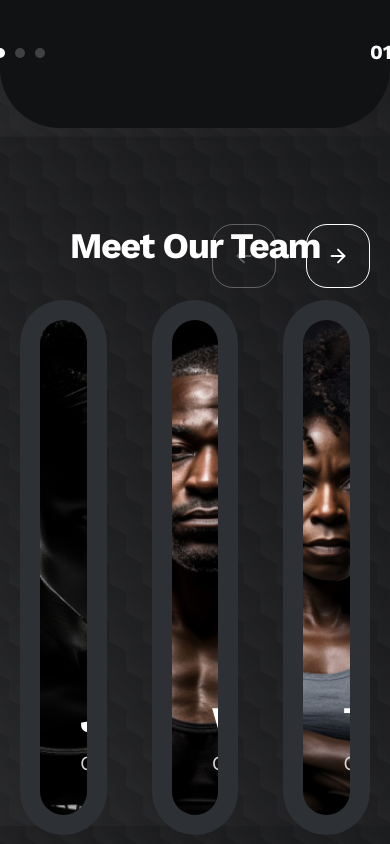
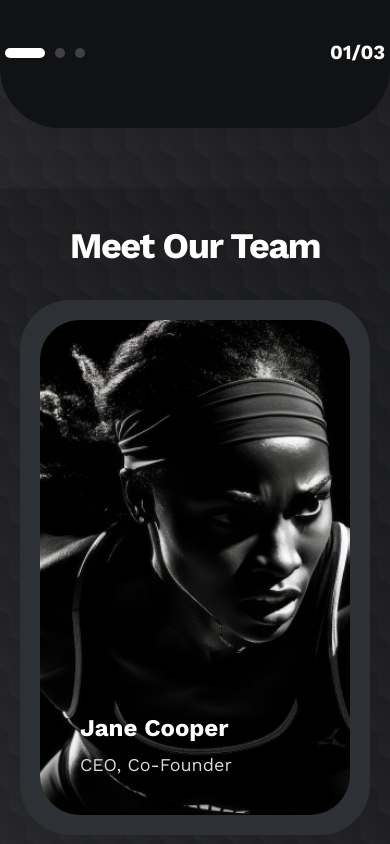
Before and after one commit to mickeyminion14/shadcn-ui, a Next.js app: page /about-us in a window 390 px wide. Shown: the part 2580-3424 px from the top of the page. Built offline with nearby package versions, Linux system fonts and the light colour scheme.

Commit message:
mobile responsive

```diff
--- a/app/(marketing)/about-us/_components/meet-our-team/meet-our-team.module.scss
+++ b/app/(marketing)/about-us/_components/meet-our-team/meet-our-team.module.scss
@@ -196,8 +196,14 @@
 
 
 @media (max-width: 767px) {
+    .embla {
+        --slide-spacing: 45px;
+        --slide-size: 100%;
+        --slide-height: 640px;
+    }
+
     .meetOurTeam {
-        padding: 96px 0;
+        padding: 96px 0 200px;
     }
 
     .meetOurTeamTitle {
@@ -211,10 +217,35 @@
     }
 
     .sliderWrapper {
-
         .infoImage {
             order: 1;
-            // height: 300px;
+        }
+
+        .infoBlk {
+            .button {
+                margin-bottom: 16px;
+            }
+
+            .title {
+                font-size: 24px;
+                line-height: 32px;
+            }
+
+            .description {
+                font-size: 18px;
+            }
+        }
+    }
+
+    .embla__buttons {
+        width: 100%;
+        max-width: 283px;
+        gap: 8px;
+        top: 650px;
+        right: calc(50% - 145px);
+
+        .embla__button {
+            flex: 1
         }
     }
 
--- a/app/(marketing)/about-us/_components/our-mission/our-mission.module.scss
+++ b/app/(marketing)/about-us/_components/our-mission/our-mission.module.scss
@@ -246,6 +246,10 @@
 
 
 @media (max-width:767px) {
+    .embla {
+        padding: 0 40px;
+    }
+
     .ourMission {
         padding-bottom: 60px;
 
@@ -267,6 +271,8 @@
     }
 
     .sliderWrapper {
+        // padding: 0 20px;
+
         .infoBlk {
 
             .button {
```
